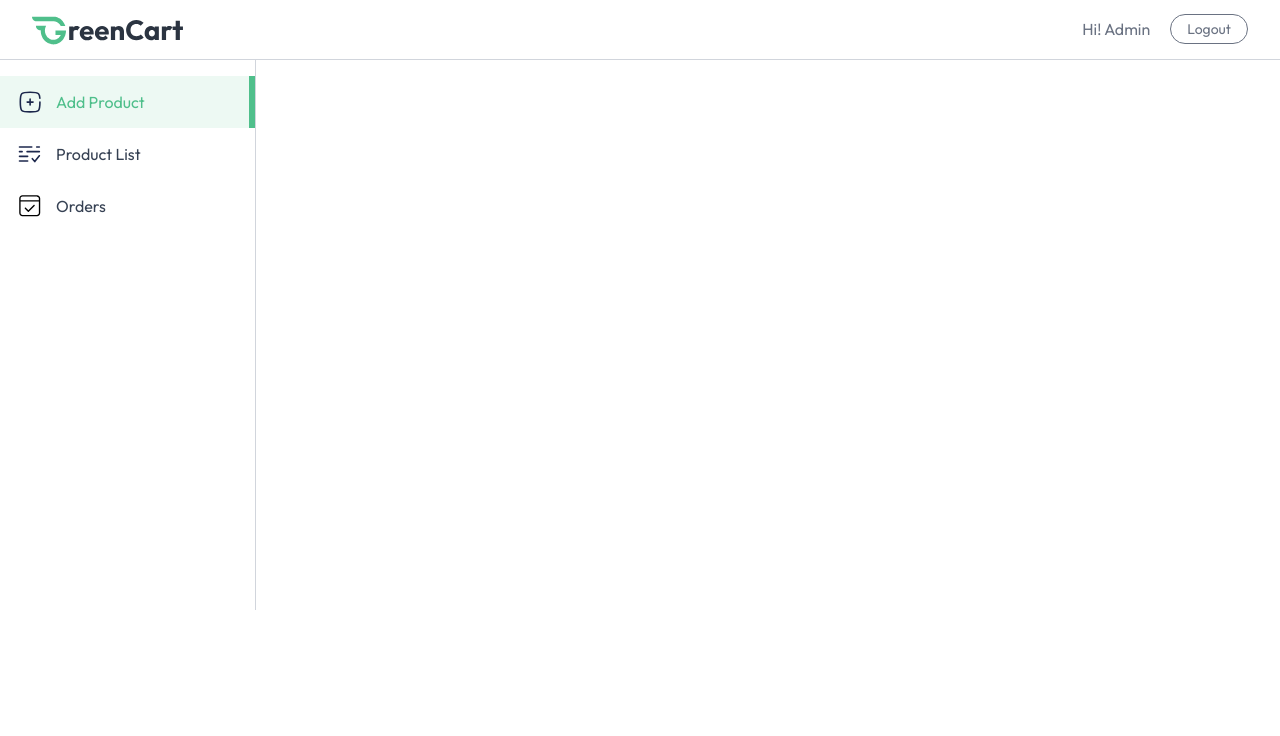
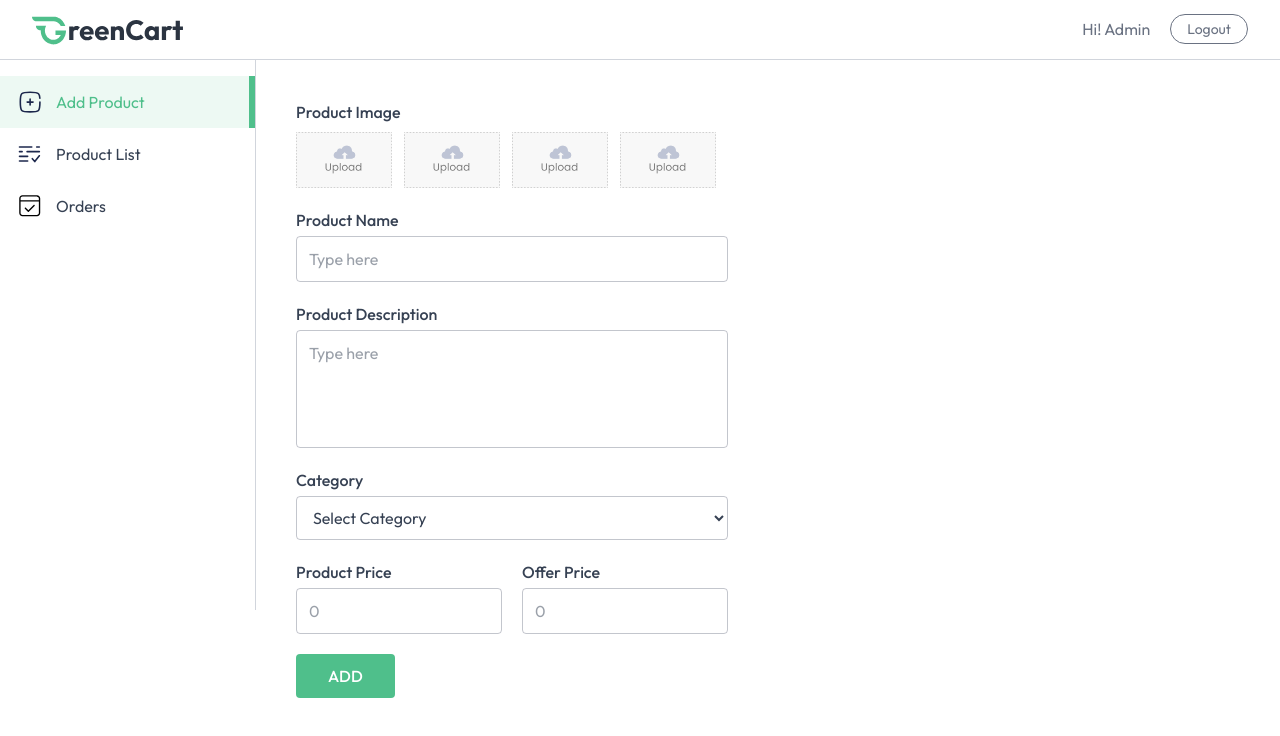
Before and after one commit to Barathramesh/Grocery_mart, a React (Vite) app in the folder client/: page /seller in a window 1280 px wide. Both pictures are taken after typing "name@example.com", "Sample123" into the empty fields and a click on the button "Login". Shown: the top 736 px of the page. Built offline with nearby package versions, Linux system fonts and the light colour scheme.

Commit message:
AddProduct Page in seller

```diff
--- a/client/src/index.css
+++ b/client/src/index.css
@@ -10,3 +10,7 @@
   --color-primary: #4fbf8b;
   --color-primary-dull: #44ae7c;
 }
+
+.no-scrollbar::-webkit-scrollbar {
+  display: none;
+}
--- a/client/src/pages/seller/AddProducts.jsx
+++ b/client/src/pages/seller/AddProducts.jsx
@@ -1,10 +1,77 @@
-import React from 'react'
+import React, { useState } from 'react'
+import { assets, categories } from '../../assets/assets';
 
 const AddProducts = () => {
+
+   const [files, setFiles] = useState([]);
+   const [name, setName] = useState('');
+   const [description, setDescripition] = useState('');
+   const [category, setCategory] = useState('');
+   const [price, setPrice] = useState('');
+   const [offerPrice, setOfferprice] = useState('');
+
+   const onSubmitHandler = async (event) => {
+       event.preventDefault();
+   }
+
   return (
-    <div>
+     <div className="no-scrollbar flex-1 h-[95vh] overflow-y-sccroll flex
+     flex-col justify-between">
+            <form onSubmit={onSubmitHandler} className="md:p-10 p-4 space-y-5 max-w-lg">
+                <div>
+                    <p className="text-base font-medium">Product Image</p>
+                    <div className="flex flex-wrap items-center gap-3 mt-2">
+                        {Array(4).fill('').map((_, index) => (
+                            <label key={index} htmlFor={`image${index}`}>
 
-    </div>
+                                <input onChange={(e)=>{
+                                  const updatedFiles = [...files];
+                                  updatedFiles[index] = e.target.files[0];
+                                  setFiles(updatedFiles);
+                                }}
+                                accept="image/*" type="file" id={`image${index}`} hidden />
+
+                                <img className="max-w-24 cursor-pointer" src={files[index] ? URL.createObjectURL(files[index]) : assets.upload_area}
+                                 alt="uploadArea" width={100} height={100} />
+                            </label>
+                        ))}
+                    </div>
+                </div>
+                <div className="flex flex-col gap-1 max-w-md">
+                    <label className="text-base font-medium" htmlFor="product-name">Product Name</label>
+                    <input onChange={(e)=> setName(e.target.value)} value={name}
+                    id="product-name" type="text" placeholder="Type here" className="outline-none md:py-2.5 py-2 px-3 rounded border border-gray-500/40" required />
+                </div>
+                <div className="flex flex-col gap-1 max-w-md">
+                    <label className="text-base font-medium" htmlFor="product-description">Product Description</label>
+                    <textarea onChange={(e)=> setDescripition(e.target.value)} value={description}
+                    id="product-description" rows={4} className="outline-none md:py-2.5 py-2 px-3 rounded border border-gray-500/40 resize-none" placeholder="Type here"></textarea>
+                </div>
+                <div className="w-full flex flex-col gap-1">
+                    <label className="text-base font-medium" htmlFor="category">Category</label>
+                    <select onChange={(e)=> setCategory(e.target.value)} value={category}
+                    id="category" className="outline-none md:py-2.5 py-2 px-3 rounded border border-gray-500/40">
+                        <option value="">Select Category</option>
+                        {categories.map((item,index)=>(
+                              <option key={index} value={item.path}>{item.path}</option>
+                        ))}
+                    </select>
+                </div>
+                <div className="flex items-center gap-5 flex-wrap">
+                    <div className="flex-1 flex flex-col gap-1 w-32">
+                        <label className="text-base font-medium" htmlFor="product-price">Product Price</label>
+                        <input onChange={(e)=> setPrice(e.target.value)} value={price}
+                        id="product-price" type="number" placeholder="0" className="outline-none md:py-2.5 py-2 px-3 rounded border border-gray-500/40" required />
+                    </div>
+                    <div className="flex-1 flex flex-col gap-1 w-32">
+                        <label className="text-base font-medium" htmlFor="offer-price">Offer Price</label>
+                        <input onChange={(e)=> setOfferprice(e.target.value)} value={offerPrice}
+                         id="offer-price" type="number" placeholder="0" className="outline-none md:py-2.5 py-2 px-3 rounded border border-gray-500/40" required />
+                    </div>
+                </div>
+                <button className="px-8 py-2.5 bg-primary text-white font-medium rounded cursor-pointer">ADD</button>
+            </form>
+        </div>
   )
 }
 
```
